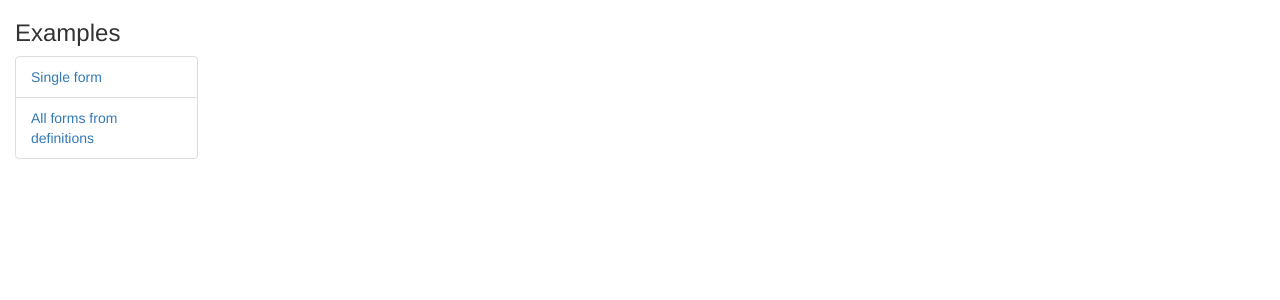
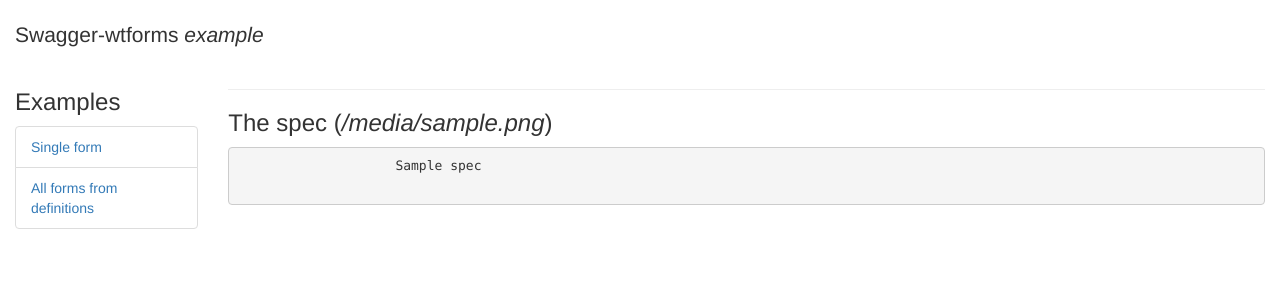
Before and after one commit to christabor/swagger_wtforms, a Flask app: template templates/layouts/base.html in a window 1280 px wide. Shown: the top 300 px of the page. Run offline with Flask 2, Linux system fonts and the light colour scheme; the template is opened without the code that fills it: most values are stand-ins (such as "Sample title", 1, 10 or a date in 2020); some libraries are stand-ins or nearby versions.

Commit message:
Cleanup ui and example app

```diff
--- a/app.py
+++ b/app.py
@@ -2,15 +2,11 @@
 
 import os
 import json
-from pprint import pprint as ppr
 
 from flask import (
     Flask,
-    Blueprint,
     render_template,
-    url_for,
     request,
-    flash,
 )
 
 from yaml import load
@@ -27,28 +23,42 @@ FlaskExtras(app)
 @app.route('/', methods=['GET', 'POST'])
 def index():
     """Homepage."""
-    spec = load(open(cwd + '/example_specs/uber.yaml', 'r').read())
+    filename = 'petstore-expanded.yaml'
+    filepath = cwd + '/example_specs/' + filename
+    spec = load(open(filepath, 'r').read())
     paths = spec.get('paths')
-    product_form = swagger_gen.get_form_from_path('/products', 'GET', paths)
+    product_form = swagger_gen.get_form_from_path('/pets', 'get', paths)
     form = product_form()
     if request.method == 'POST':
         # Trigger errors for testing
         form.validate_on_submit()
-    kwargs = dict(url='/products', form=form, name='Product form')
+    kwargs = dict(
+        url='/pets',
+        spec=json.dumps(spec, indent=4),
+        form=form,
+        file=filename,
+        name='Endpoint form'
+    )
     return render_template('pages/index.html', **kwargs)
 
 
 @app.route('/multiple', methods=['GET', 'POST'])
 def multiple():
     """Multiple forms for all defs."""
-    spec = open(cwd + '/example_specs/uber.yaml', 'r').read()
-    defs = load(spec).get('definitions')
+    filename = 'uber.yaml'
+    filepath = cwd + '/example_specs/' + filename
+    spec = load(open(filepath, 'r').read())
+    defs = spec.get('definitions')
     forms = swagger_gen.get_forms_from_defs(defs, exclude=['Error'])
     if request.method == 'POST':
         # Trigger errors for testing
         for _, form in forms.items():
             form.validate_on_submit()
-    kwargs = dict(forms=forms, spec=json.dumps(defs, indent=4))
+    kwargs = dict(
+        forms=forms,
+        file=filename,
+        spec=json.dumps(spec, indent=4),
+    )
     return render_template('pages/multiple.html', **kwargs)
 
 
--- a/templates/layouts/base.html
+++ b/templates/layouts/base.html
@@ -7,6 +7,11 @@
 </head>
 <body>
     <div class="container-fluid">
+        <div class="row">
+            <div class="col-md-12">
+                <h2 class="lead">Swagger-wtforms <em>example</em></h2>
+            </div>
+        </div>
         <div class="row">
             <div class="col-md-2">
                 <h3>Examples</h3>
@@ -20,8 +25,12 @@
                 </ul>
             </div>
             <div class="col-md-10">
-                {% block body %}
-                {% endblock %}
+                {% block body %}{% endblock %}
+                <hr>
+                <h3>The spec (<em>{{ file }}</em>)</h3>
+                <pre>
+                    <code>{{ spec }}</code>
+                </pre>
             </div>
         </div>
     </div>
```
